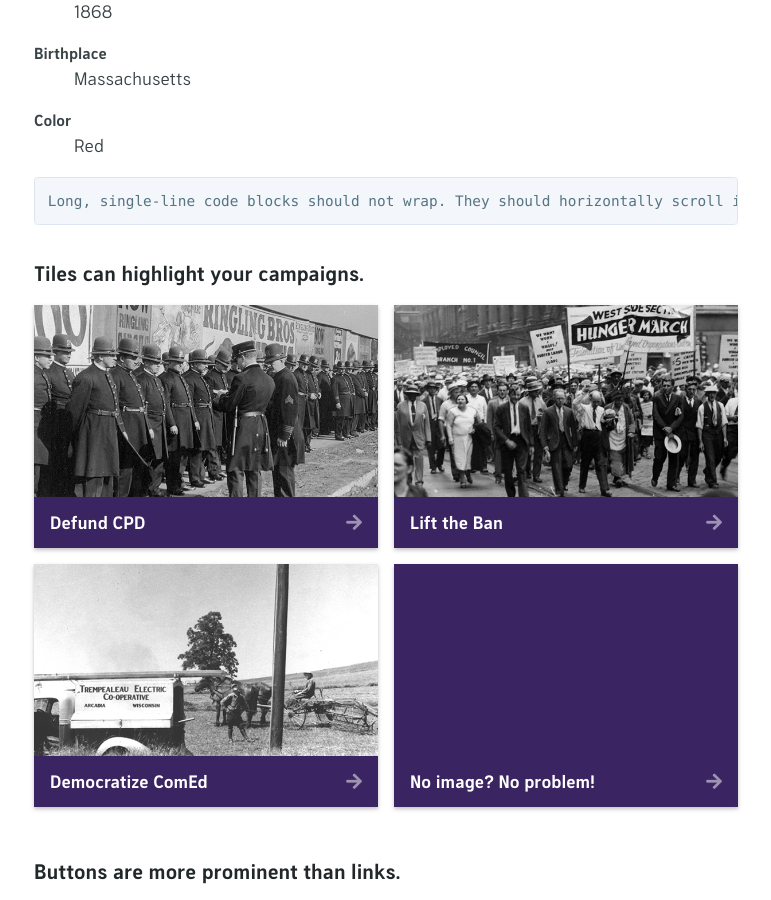
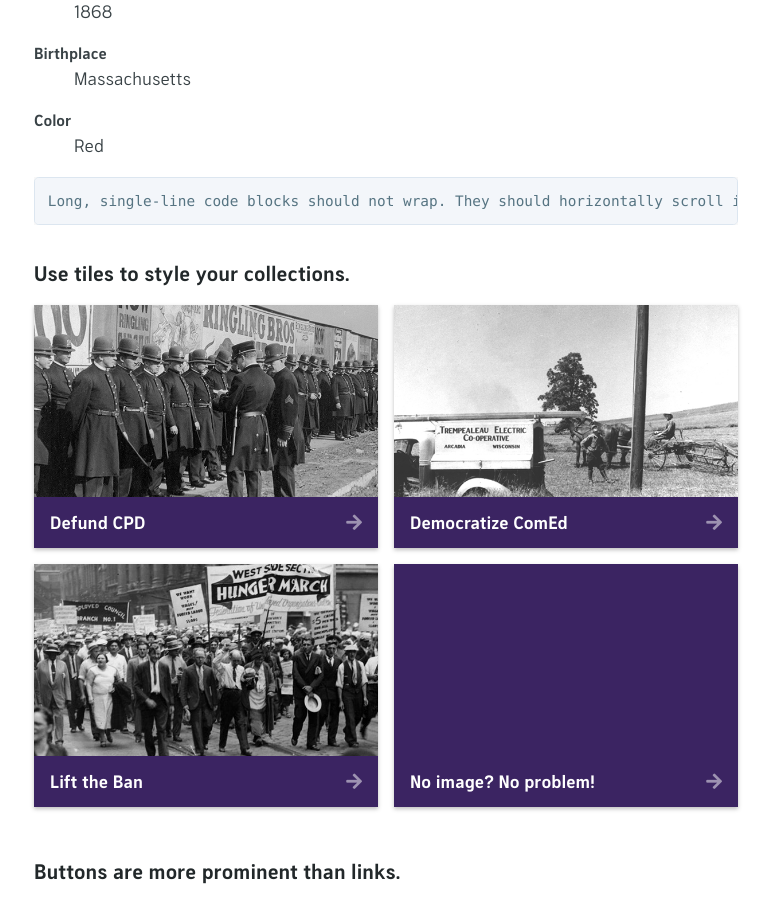
Before and after one commit to ChicagoDSA/haymarket, a Jekyll site: the page built from index.md, in a window 1280 px wide and 900 px high, scrolled down 3928 px. Shown: the whole window, without its empty margins (254-1025 px from the left). Built offline with Jekyll 4.4.1, drawn with Linux system fonts in a browser that asks for light colours; nearby versions of some CDN libraries; some web fonts are replaced; library files that are not in the unit come from our copies.

Commit message:
added collection to sample page, updated list logic

````diff
--- a/_includes/tile-list.html
+++ b/_includes/tile-list.html
@@ -1,4 +1,6 @@
 <div class="tile-list">
-	{{ include.content }}
+	{% for item in site.[include.collection] %}
+		{% include tile.html title=item.title link=item.url image=item.image %}
+	{% endfor %}
 	<div style="clear:both"></div>
 </div>
--- a/index.md
+++ b/index.md
@@ -120,16 +120,9 @@
 Long, single-line code blocks should not wrap. They should horizontally scroll if they are too long. This line should be long enough to demonstrate this.
 ```
 
-### Tiles can highlight your campaigns.
+### Use tiles to style your collections.
 
-{% capture include_content %}
-{% include tile.html title="Defund CPD" link="another-page" image="assets/images/police.png" %}
-{% include tile.html title="Lift the Ban" link="another-page" image="assets/images/protest.png" %}
-{% include tile.html title="Democratize ComEd" link="another-page" image="assets/images/truck.png" %}
-{% include tile.html title="No image? No problem!" link="another-page" %}
-{% endcapture %}
-
-{% include tile-list.html content=include_content %}
+{% include tile-list.html collection="tiles" %}
 
 ### Buttons are more prominent than links.
 
````
